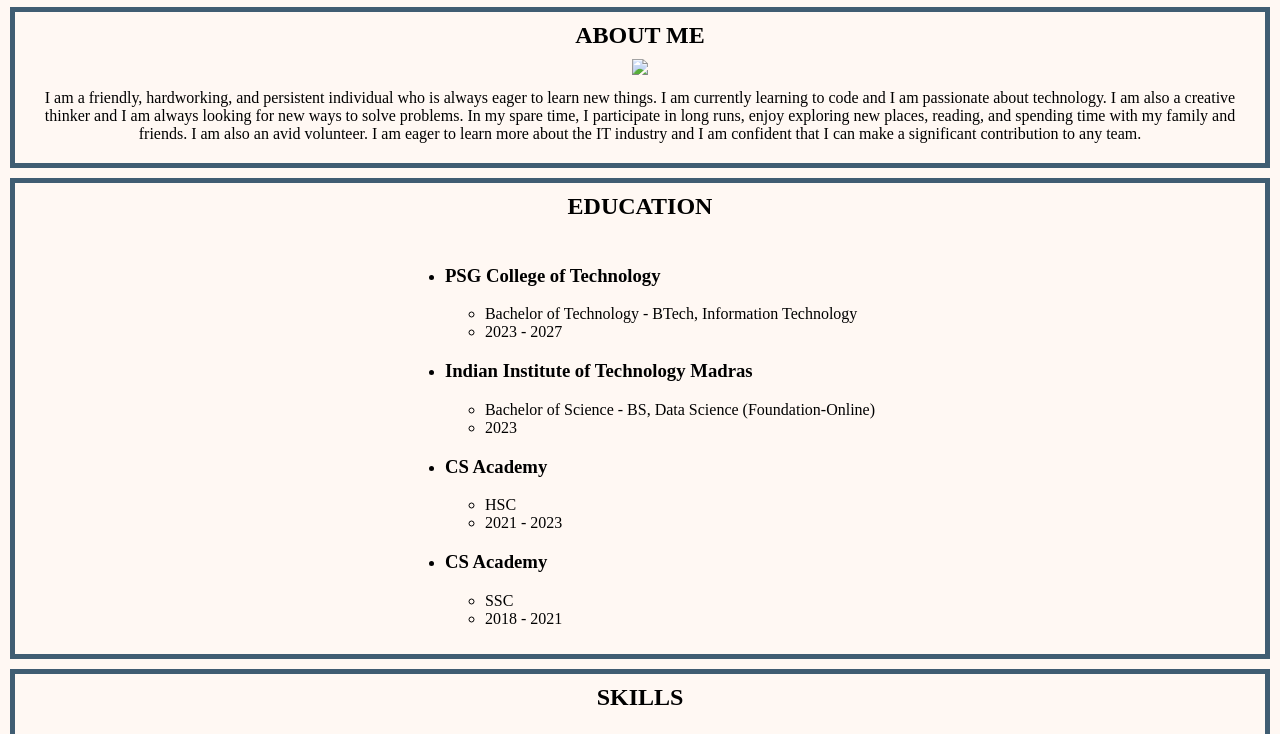
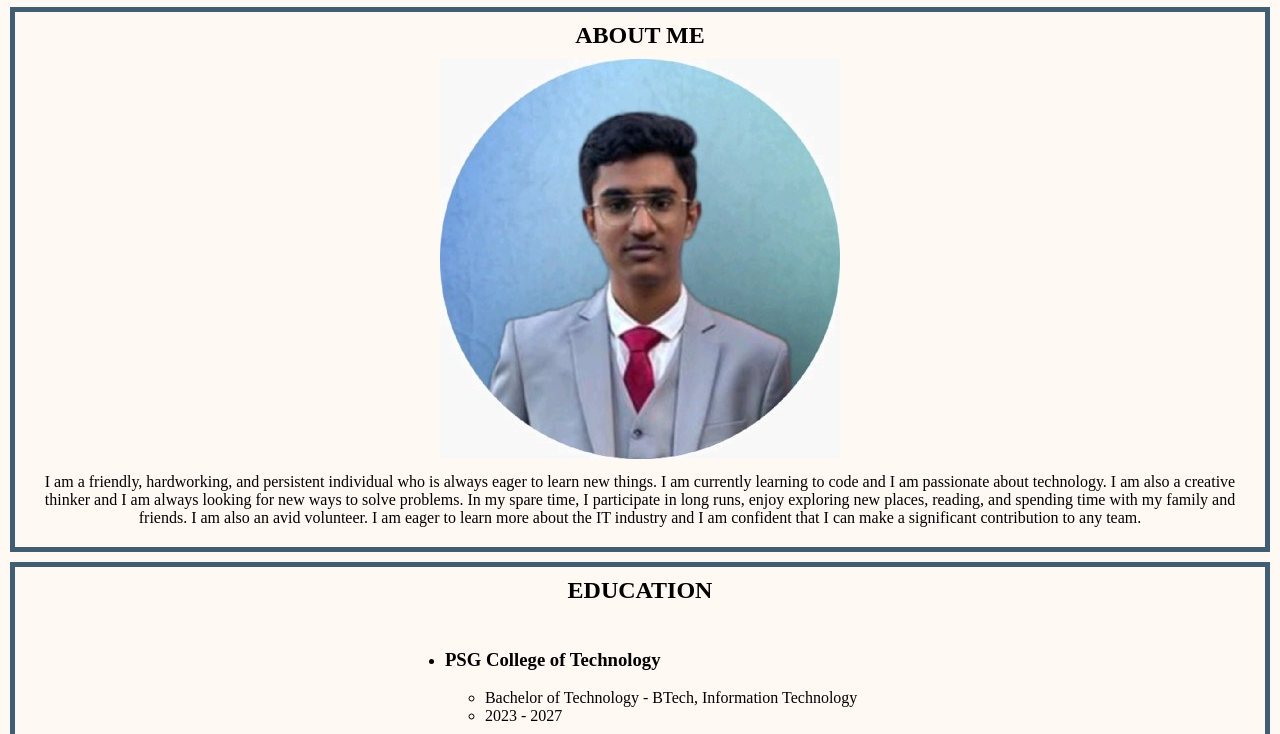
Before and after one commit to loopingdhanush/Online-Resume, a plain HTML site: page index.html in a window 1280 px wide. Shown: the part 40-774 px from the top of the page. Drawn offline with Linux system fonts and the light colour scheme.

Commit message:
Update index.html

```diff
--- a/index.html
+++ b/index.html
@@ -16,7 +16,7 @@
 
     <div id="about">
     <h2>ABOUT ME</h2>
-    <img src="./ProfilePhoto.png">
+    <img src="./ProfilePhoto.jpeg">
         <p>I am a friendly, hardworking, and persistent individual who is always eager to learn new things. I am currently learning to code and I am passionate about technology. I am also a creative thinker and I am always looking for new ways to solve problems. In my spare time, I participate in long runs, enjoy exploring new places, reading, and spending time with my family and friends. I am also an avid volunteer. I am eager to learn more about the IT industry and I am confident that I can make a significant contribution to any team.</p>
     </div>
 
```
